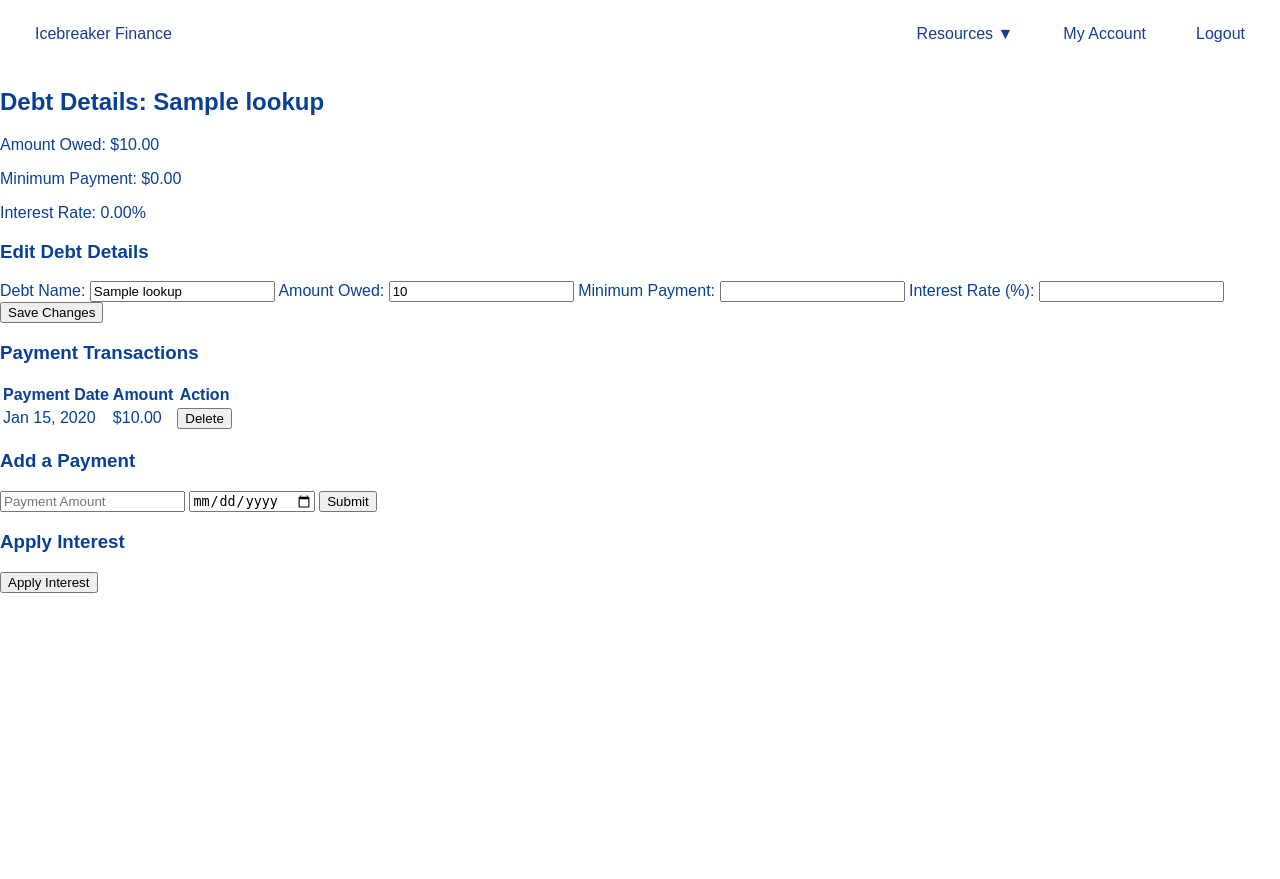
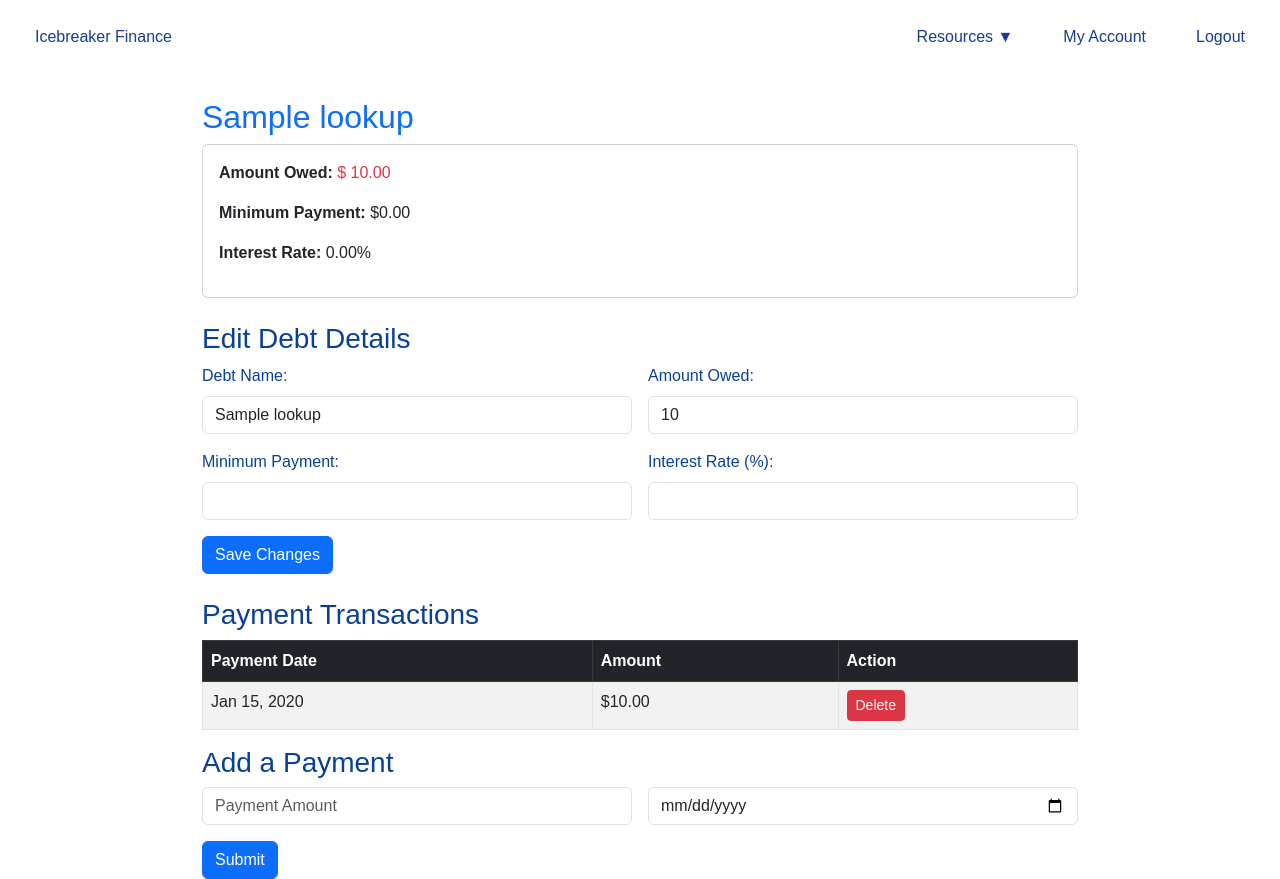
Before and after one commit to Salvanim/Icebreaker-Finance, a PHP site: page /edit-debt.php?debt_id=1 in a window 1280 px wide. Before the commit the page ends 593 px from the top, so only its background shows below. Run offline with PHP 8.4, Linux system fonts and the light colour scheme; the visitor is signed in with stand-in values (Sample User, id 1); tables that the repository leaves empty or names only in its code hold one stand-in row (values such as "Sample post").

Commit message:
EARLY AM PUSH

```diff
--- a/Icebreaker-Finance/account.php
+++ b/Icebreaker-Finance/account.php
@@ -64,6 +64,7 @@ $recentActivity = getDebtActivity($userId);
     <meta name="viewport" content="width=device-width, initial-scale=1.0">
     <title>Account Details</title>
     <link rel="stylesheet" href="style.css">
+    <link rel="stylesheet" href="https://cdn.jsdelivr.net/npm/bootstrap@5.3.0/dist/css/bootstrap.min.css">
     <script src="https://code.jquery.com/jquery-3.6.0.min.js"></script>
 
 </head>
@@ -175,6 +176,7 @@ $recentActivity = getDebtActivity($userId);
                 <th>Action</th>
             </tr>
         </thead>
+
         <tbody id="debt-list">
             <?php if (!empty($debts)): ?>
                 <?php foreach ($debts as $debt): ?>
--- a/Icebreaker-Finance/edit-debt.php
+++ b/Icebreaker-Finance/edit-debt.php
@@ -63,44 +63,57 @@ if (!$debt) {
     <meta charset="UTF-8">
     <meta name="viewport" content="width=device-width, initial-scale=1.0">
     <title>Edit Debt</title>
+    <link rel="stylesheet" href="https://cdn.jsdelivr.net/npm/bootstrap@5.3.0/dist/css/bootstrap.min.css">
     <link rel="stylesheet" href="style.css">
     <script src="script.js" defer></script>
 </head>
 <body>
     <?php include 'nav.php'; ?>
 
-    <h2>Debt Details: <?= htmlspecialchars($debt['debt_name']) ?></h2>
+    <div class="container mt-4">
+        <h2 class="text-primary"><?= htmlspecialchars($debt['debt_name']) ?></h2>
 
-    <p>Amount Owed: <span id="amount-owed">$<?= number_format($debt['amount_owed'], 2) ?></span></p>
-    <p>Minimum Payment: $<?= number_format($debt['min_payment'], 2) ?></p>
-    <p>Interest Rate: <?= number_format($debt['interest_rate'], 2) ?>%</p>
+        <div class="card p-3 mb-4">
+            <p><strong>Amount Owed:</strong> <span id="amount-owed" class="text-danger">$
+                <?= number_format($debt['amount_owed'], 2) ?></span></p>
+            <p><strong>Minimum Payment:</strong> $<?= number_format($debt['min_payment'], 2) ?></p>
+            <p><strong>Interest Rate:</strong> <?= number_format($debt['interest_rate'], 2) ?>%</p>
+        </div>
 
         <!-- Edit Debt Form -->
         <h3>Edit Debt Details</h3>
-    <form id="edit-debt-form" action="update-debt.php" method="POST">
-        <input type="hidden" name="debt_id" value="<?= $debtId; ?>">
+        <form id="edit-debt-form" onsubmit="event.preventDefault(); updateDebt(<?= $debt['debt_id']; ?>);" class="row g-3">
+        <input type="hidden" id="debt-id" value="<?= $debtId; ?>">
 
-        <label for="debt-name">Debt Name:</label>
-        <input type="text" id="debt-name" name="debt_name" value="<?= htmlspecialchars($debt['debt_name']); ?>" required>
+        <div class="col-md-6">
+            <label for="debt-name" class="form-label">Debt Name:</label>
+            <input type="text" id="edit-debt-name" class="form-control" value="<?= htmlspecialchars($debt['debt_name']); ?>" required>
+        </div>
 
-        <label for="amount-owed-input">Amount Owed:</label>
-        <input type="number" id="amount-owed-input" name="amount_owed" value="<?= $debt['amount_owed']; ?>" required>
+        <div class="col-md-6">
+            <label for="amount-owed-input" class="form-label">Amount Owed:</label>
+            <input type="number" id="edit-debt-amount" class="form-control" value="<?= $debt['amount_owed']; ?>" required>
+        </div>
 
-        <label for="min-payment">Minimum Payment:</label>
-        <input type="number" id="min-payment" name="min_payment" value="<?= $debt['min_payment']; ?>" required>
+        <div class="col-md-6">
+            <label for="min-payment" class="form-label">Minimum Payment:</label>
+            <input type="number" id="edit-min-payment" class="form-control" value="<?= $debt['min_payment']; ?>" required>
+        </div>
 
-        <label for="interest-rate">Interest Rate (%):</label>
-        <input type="number" step="0.01" id="interest-rate" name="interest_rate" value="<?= $debt['interest_rate']; ?>" required>
+        <div class="col-md-6">
+            <label for="interest-rate" class="form-label">Interest Rate (%):</label>
+            <input type="number" step="0.01" id="edit-interest-rate" class="form-control" value="<?= $debt['interest_rate']; ?>" required>
+        </div>
 
-        <button type="submit">Save Changes</button>
+        <div class="col-12">
+            <button type="submit" class="btn btn-primary">Save Changes</button>
+        </div>
     </form>
 
-
         <!-- Payment Transactions -->
-    <!-- Payment Transactions -->
-<h3>Payment Transactions</h3>
-<table>
-    <thead>
+        <h3 class="mt-4">Payment Transactions</h3>
+        <table class="table table-striped table-bordered">
+            <thead class="table-dark">
                 <tr>
                     <th>Payment Date</th>
                     <th>Amount</th>
@@ -113,28 +126,28 @@ if (!$debt) {
                         <tr id="payment-row-<?= $payment['payment_id'] ?>">
                             <td><?= date("M d, Y", strtotime($payment['payment_date'])) ?></td>
                             <td>$<?= number_format($payment['payment_amount'], 2) ?></td>
-                    <td><button onclick="deletePayment(<?= $payment['payment_id'] ?>)">Delete</button></td>
+                            <td><button class="btn btn-danger btn-sm" onclick="deletePayment(<?= $payment['payment_id'] ?>)">Delete</button></td>
                         </tr>
                     <?php endforeach; ?>
                 <?php else: ?>
-            <tr><td colspan="3" class="text-muted">No payments recorded yet.</td></tr>
+                    <tr><td colspan="3" class="text-muted text-center">No payments recorded yet.</td></tr>
                 <?php endif; ?>
             </tbody>
         </table>
 
         <!-- Add Payment Form -->
         <h3>Add a Payment</h3>
-    <form id="add-payment-form">
-        <input type="number" id="payment-amount" placeholder="Payment Amount" required>
-        <input type="date" id="payment-date" required>
-        <button type="button" onclick="addPayment(<?= $debtId ?>)">Submit</button>
+        <form id="add-payment-form" class="row g-3">
+            <div class="col-md-6">
+                <input type="number" id="payment-amount" class="form-control" placeholder="Payment Amount" required>
+            </div>
+            <div class="col-md-6">
+                <input type="date" id="payment-date" class="form-control" required>
+            </div>
+            <div class="col-12">
+                <button type="button" class="btn btn-primary" onclick="addPayment(<?= $debtId ?>)">Submit</button>
+            </div>
         </form>
-
-
-    <!-- Interest Adjustment -->
-    <h3>Apply Interest</h3>
-    <button onclick="applyInterest(<?= $debtId ?>)">Apply Interest</button>
-
 
 </body>
 </html>
--- a/Icebreaker-Finance/index.php
+++ b/Icebreaker-Finance/index.php
@@ -9,6 +9,8 @@ require __DIR__ . '/model/db.php';
     <meta name="viewport" content="width=device-width, initial-scale=1.0">
     <title>Icebreaker Finance Home</title>
     <link rel="stylesheet" href="style.css">
+    <link rel="stylesheet" href="https://cdn.jsdelivr.net/npm/bootstrap@5.3.0/dist/css/bootstrap.min.css">
+
 </head>
 <body>
 <?php include 'nav.php'; ?>
```
Also changed, not shown: Icebreaker-Finance/script.js (+60 -2 lines), Icebreaker-Finance/update-debt.php (added, +42 -0 lines). Lines whose indentation alone changed are shown as unchanged.
